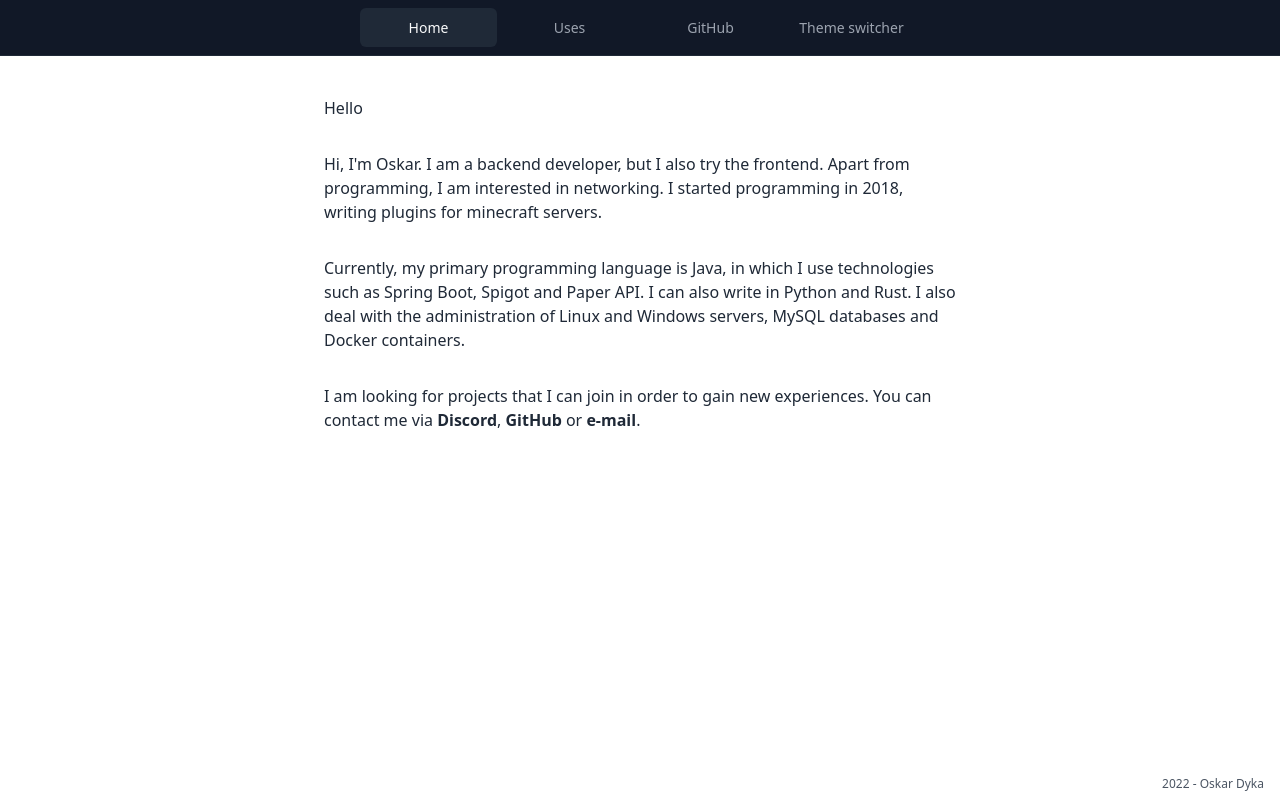
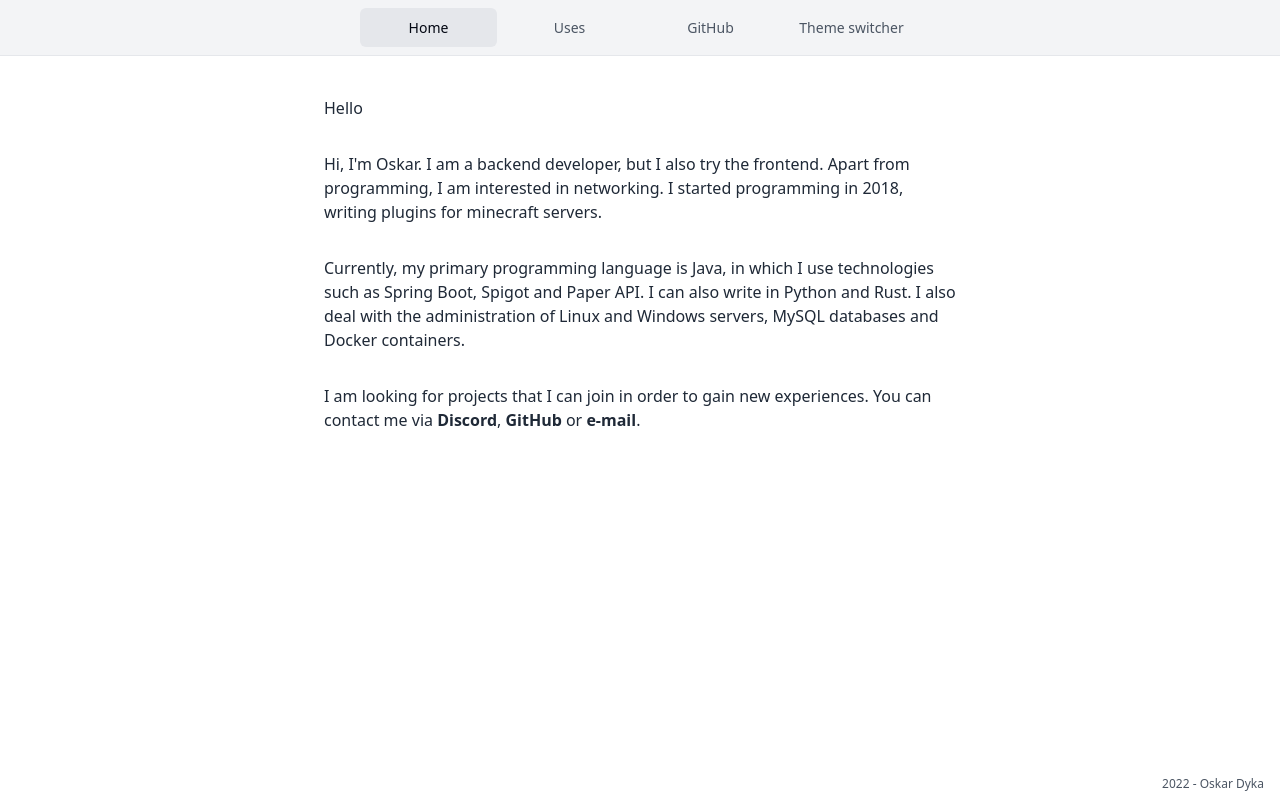
Before and after one commit to TeksuSiK/homepage, a Next.js app: page / in a window 1280 px wide. Built offline with nearby package versions, Linux system fonts and the light colour scheme.

Commit message:
Change navbar colors on theme switch

```diff
--- a/components/Button.tsx
+++ b/components/Button.tsx
@@ -11,8 +11,8 @@ const Button = (props: Props) => {
     <button
       {...rest}
       className={`${
-        shouldHover ? "bg-gray-800 text-gray-50" : "text-gray-400"
-      } hover:text-gray-50 hover:bg-gray-800 rounded-md w-40 text-sm`}
+        shouldHover ? "bg-gray-200 dark:bg-gray-800 text-gray-950 dark:text-gray-50" : "text-gray-600 dark:text-gray-400"
+      } hover:text-gray-950 dark:hover:text-gray-50 hover:bg-gray-200 dark:hover:bg-gray-800 rounded-md w-40 text-sm`}
     ></button>
   );
 };
--- a/components/Navigation.tsx
+++ b/components/Navigation.tsx
@@ -8,7 +8,7 @@ const Navigation = () => {
   const { theme, setTheme } = useTheme();
 
   return (
-    <div className="sticky h-14 border-b border-gray-800 bg-gray-900 flex justify-center">
+    <div className="sticky h-14 border-b border-gray-200 dark:border-gray-800 bg-gray-100 dark:bg-gray-900 flex justify-center">
       <nav className="max-w-xl w-full flex content-center justify-between p-2 font-sans gap-1">
         <Button
           shouldHover={router.pathname === "/"}
```
